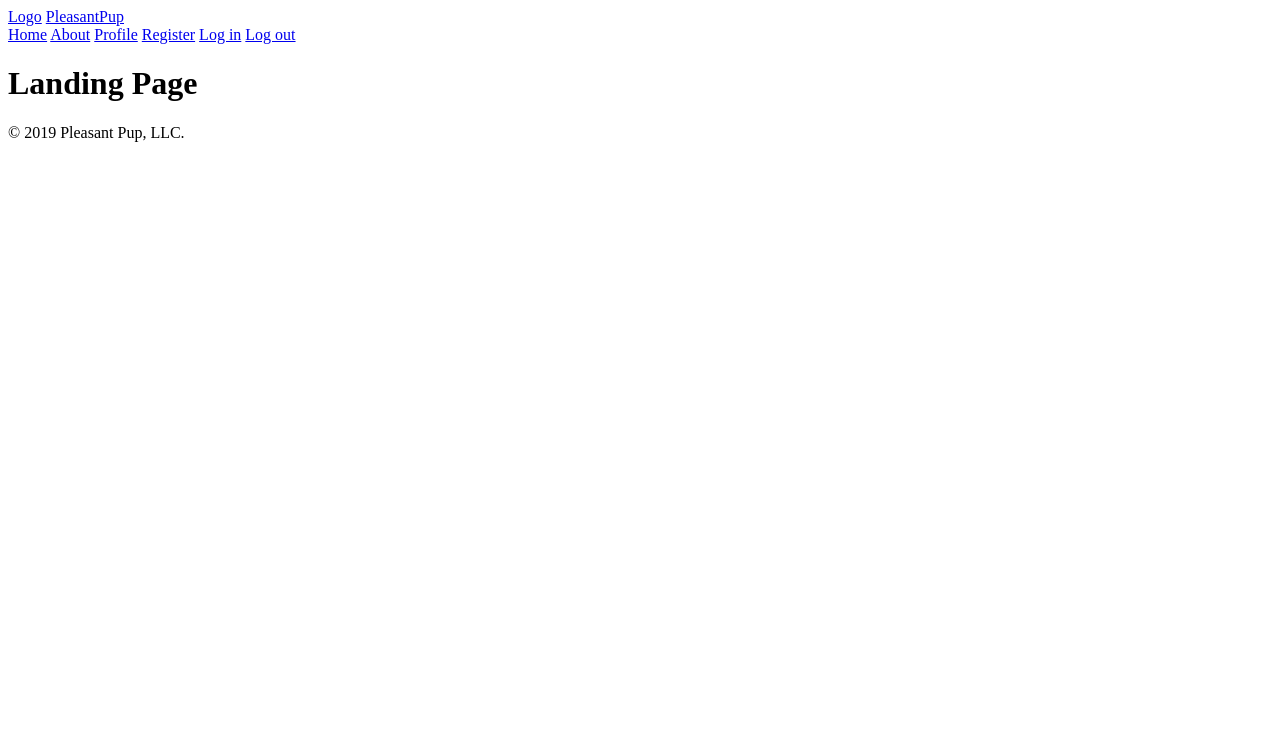
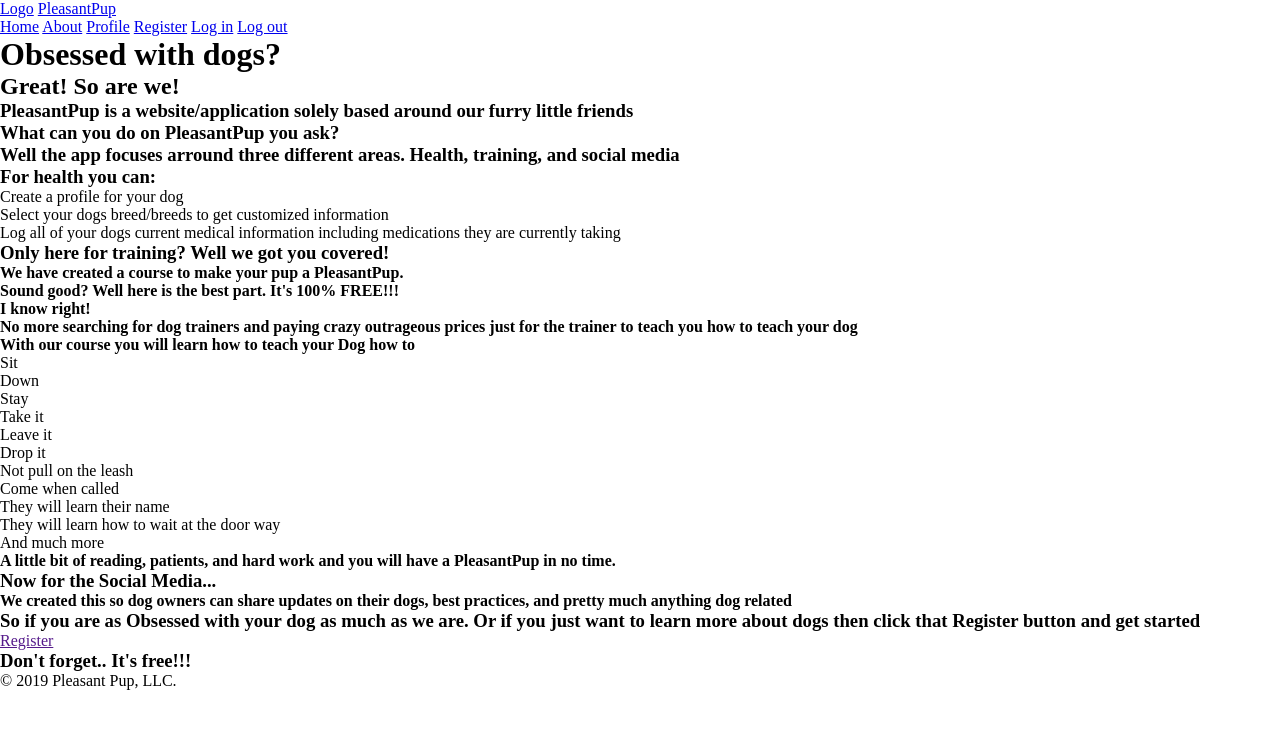
Before and after one commit to danielkbolton/PleasantPup, a Django app: page / in a window 1280 px wide. Shown: the top 729 px of the page. Run offline with Django 3.2, Linux system fonts and the light colour scheme.

Commit message:
adds text content to landing page

```diff
--- a/pleasantPup_app/admin.py
+++ b/pleasantPup_app/admin.py
@@ -1,6 +1,6 @@
 from django.contrib import admin
-from .models import Profile, Post
-from .models import Breed, Dog, DogProfile
+from .models import Profile, Post, Comment
+from .models import Breed, Dog
 
 
 # Register your models here.
@@ -8,7 +8,7 @@ from .models import Breed, Dog, DogProfile
 
 admin.site.register(Profile)
 admin.site.register(Post)
+admin.site.register(Comment)
 
 admin.site.register(Breed)
 admin.site.register(Dog)
-admin.site.register(DogProfile)
--- /dev/null
+++ b/pleasantPup_app/static/css/main.css
@@ -0,0 +1,4 @@
+* {
+    padding:0;
+    margin:0;
+}
--- a/pleasantPup_app/templates/base.html
+++ b/pleasantPup_app/templates/base.html
@@ -1,9 +1,11 @@
+{% load staticfiles %}
 <!DOCTYPE html>
 <html lang="en">
 <head>
     <meta charset="UTF-8">
     <meta name="viewport" content="width=device-width, initial-scale=1.0">
     <meta http-equiv="X-UA-Compatible" content="ie=edge">
+    <link rel="stylesheet" href="{% static 'css/main.css' %}">
     <title>Document</title>
 </head>
 <body>
--- a/pleasantPup_app/templates/landing.html
+++ b/pleasantPup_app/templates/landing.html
@@ -1,12 +1,61 @@
 {% extends 'base.html' %}
-
+{% load staticfiles %}
 
 {% block content %}
 
-<h1>Landing Page</h1>
+<h1>Obsessed with dogs?</h1>
+<h2>Great! So are we!</h2>
+<h3>PleasantPup is a website/application solely based around our furry little friends</h3>
+<h3>What can you do on PleasantPup you ask?</h3>
+
+<h3>Well the app focuses arround three different areas. Health, training, and social media</h3>
+
+<div>
+    <h3>For health you can:</h3>
+    <ul>
+        <li>Create a profile for your dog</li>
+        <li>Select your dogs breed/breeds to get customized information</li>
+        <li>Log all of your dogs current medical information including medications they are currently taking</li>
+    </ul>
+</div>
+
+<div>
+    <h3>Only here for training? Well we got you covered!</h4>
+    <h4>We have created a course to make your pup a PleasantPup.</h4>
+    <h4>Sound good? Well here is the best part. It's 100% FREE!!!</h4>
+    <h4>I know right!</h4>
+    <h4>No more searching for dog trainers and paying crazy outrageous prices just for the trainer to teach you how to teach your dog</h4>
 
 
+    <h4>With our course you will learn how to teach your Dog how to</h4>
+    <ul>
+        <li>Sit</li>
+        <li>Down</li>
+        <li>Stay</li>
+        <li>Take it</li>
+        <li>Leave it</li>
+        <li>Drop it</li>
+        <li>Not pull on the leash</li>
+        <li>Come when called</li>
+        <li>They will learn their name</li>
+        <li>They will learn how to wait at the door way</li>
+        <li>And much more</li>
+    </ul>
+    <h4>A little bit of reading, patients, and hard work and you will have a PleasantPup in no time.</h4>
+</div>
 
+
+<div>
+    <h3>Now for the Social Media...</h3>
+    <h4>We created this so dog owners can share updates on their dogs, best practices, and pretty much anything dog related</h4>
+</div>
+
+
+<div>
+    <h3>So if you are as Obsessed with your dog as much as we are. Or if you just want to learn more about dogs then click that Register button and get started</h3>
+    <a href="">Register</a>
+    <h3>Don't forget.. It's free!!!</h3>
+</div>
 
 
 {% endblock %}
```
Also changed, not shown: pleasantPup_app/models.py (+4 -9 lines), pleasantPup_app/migrations/0008_auto_20191204_2127.py (added), pleasantPup_app/migrations/0009_auto_20191204_2130.py (added), pleasantPup_app/migrations/0010_auto_20191204_2133.py (added).
